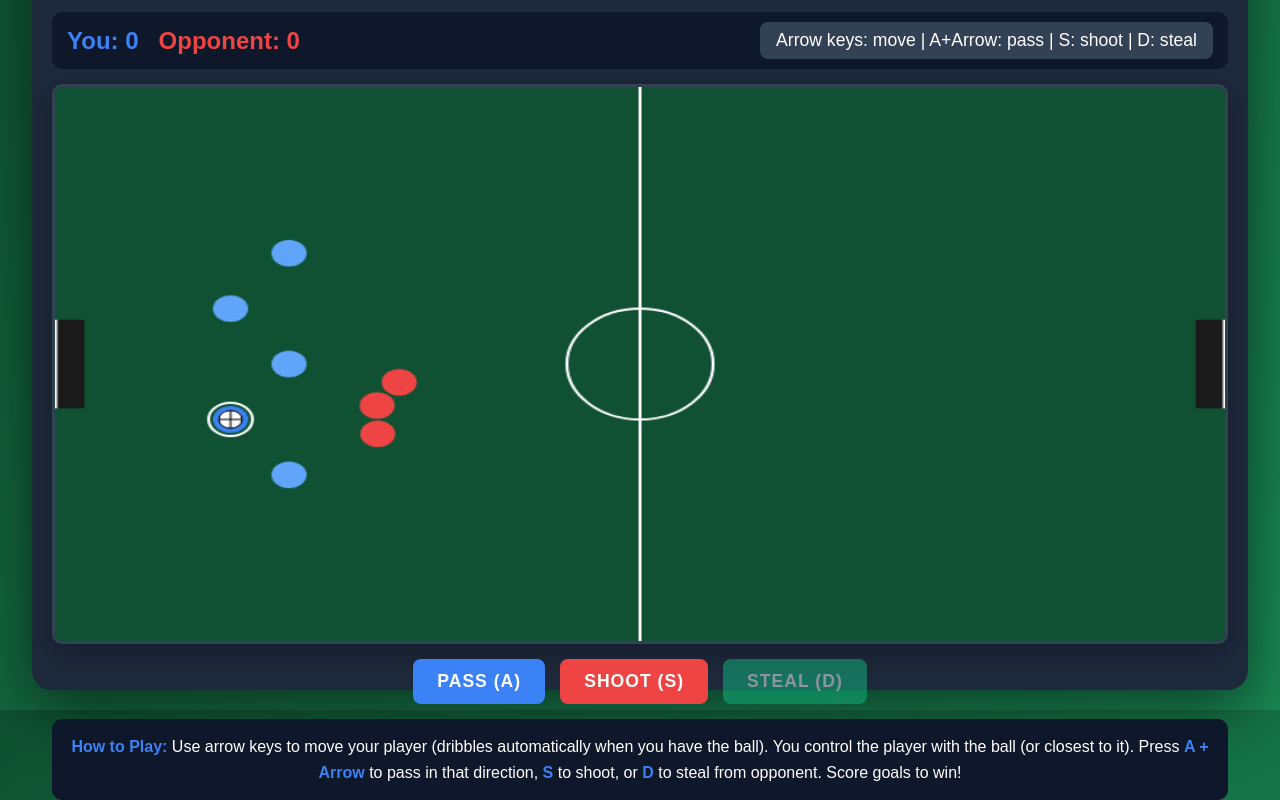
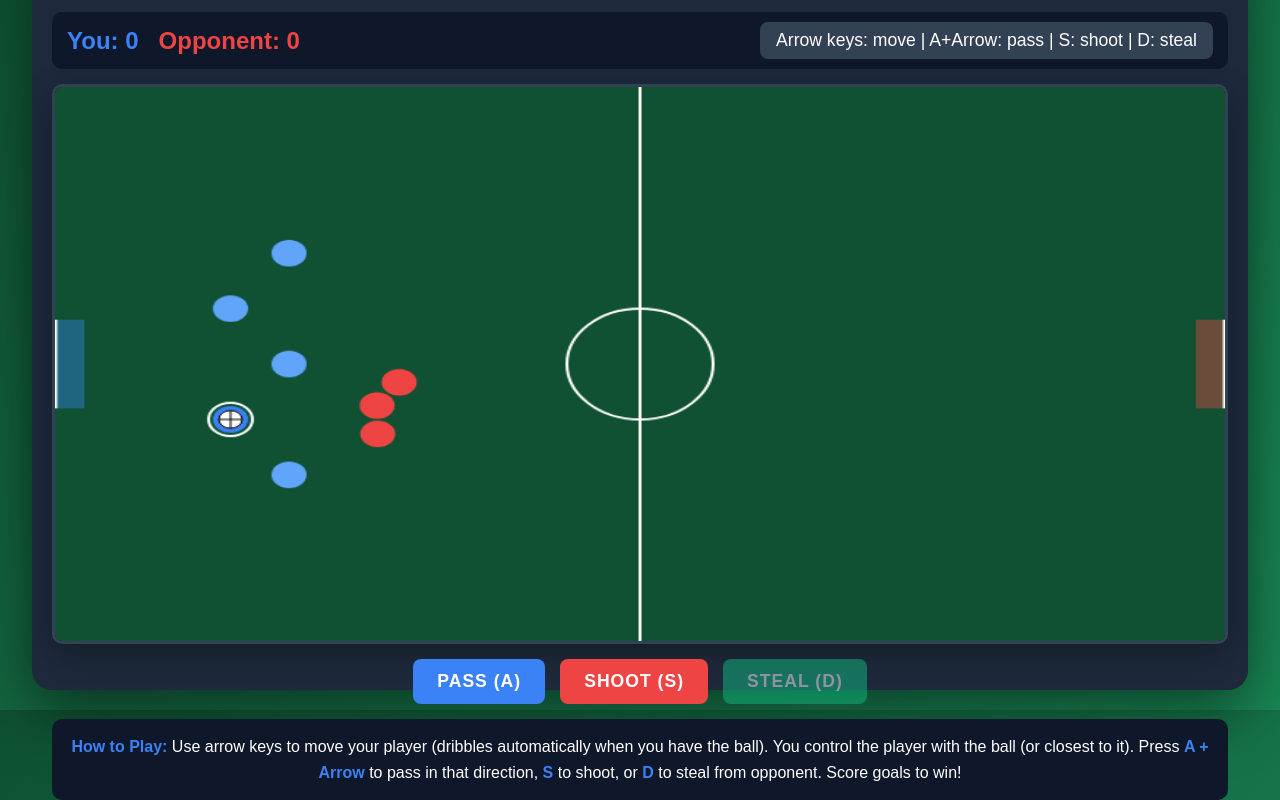
Before and after one commit to jburos/games, a plain HTML site: page soccer-rocker.html in a window 1280 px wide. Shown: the part 90-890 px from the top of the page. Drawn offline with Linux system fonts and the light colour scheme.

Commit message:
fix goal coloring

```diff
--- a/soccer-rocker.html
+++ b/soccer-rocker.html
@@ -607,21 +607,21 @@
     function checkGoals() {
       const ball = gameState.ball;
 
-      // Left goal (player scores)
+      // Left goal (opponent scores - opponent is on right, shoots at left goal)
       if (ball.x < GOAL_DEPTH &&
+          ball.y > (FIELD_HEIGHT - GOAL_WIDTH) / 2 &&
+          ball.y < (FIELD_HEIGHT + GOAL_WIDTH) / 2) {
+        gameState.opponentScore++;
+        opponentScoreEl.textContent = gameState.opponentScore;
+        resetAfterGoal();
+      }
+
+      // Right goal (player scores - player is on left, shoots at right goal)
+      if (ball.x > FIELD_WIDTH - GOAL_DEPTH &&
           ball.y > (FIELD_HEIGHT - GOAL_WIDTH) / 2 &&
           ball.y < (FIELD_HEIGHT + GOAL_WIDTH) / 2) {
         gameState.playerScore++;
         playerScoreEl.textContent = gameState.playerScore;
-        resetAfterGoal();
-      }
-
-      // Right goal (opponent scores)
-      if (ball.x > FIELD_WIDTH - GOAL_DEPTH &&
-          ball.y > (FIELD_HEIGHT - GOAL_WIDTH) / 2 &&
-          ball.y < (FIELD_HEIGHT + GOAL_WIDTH) / 2) {
-        gameState.opponentScore++;
-        opponentScoreEl.textContent = gameState.opponentScore;
         resetAfterGoal();
       }
     }
@@ -854,11 +854,13 @@
       ctx.arc(FIELD_WIDTH / 2, FIELD_HEIGHT / 2, 50, 0, Math.PI * 2);
       ctx.stroke();
 
-      // Goals
-      ctx.fillStyle = '#1a1a1a';
-      // Left goal
+      // Goals - colored by defending team
+      // Left goal (player defends - blue)
+      ctx.fillStyle = 'rgba(59, 130, 246, 0.4)'; // Blue with transparency (player defends)
       ctx.fillRect(0, (FIELD_HEIGHT - GOAL_WIDTH) / 2, GOAL_DEPTH, GOAL_WIDTH);
-      // Right goal
+
+      // Right goal (opponent defends - red)
+      ctx.fillStyle = 'rgba(239, 68, 68, 0.4)'; // Red with transparency (opponent defends)
       ctx.fillRect(FIELD_WIDTH - GOAL_DEPTH, (FIELD_HEIGHT - GOAL_WIDTH) / 2, GOAL_DEPTH, GOAL_WIDTH);
 
       // Goal posts
```
